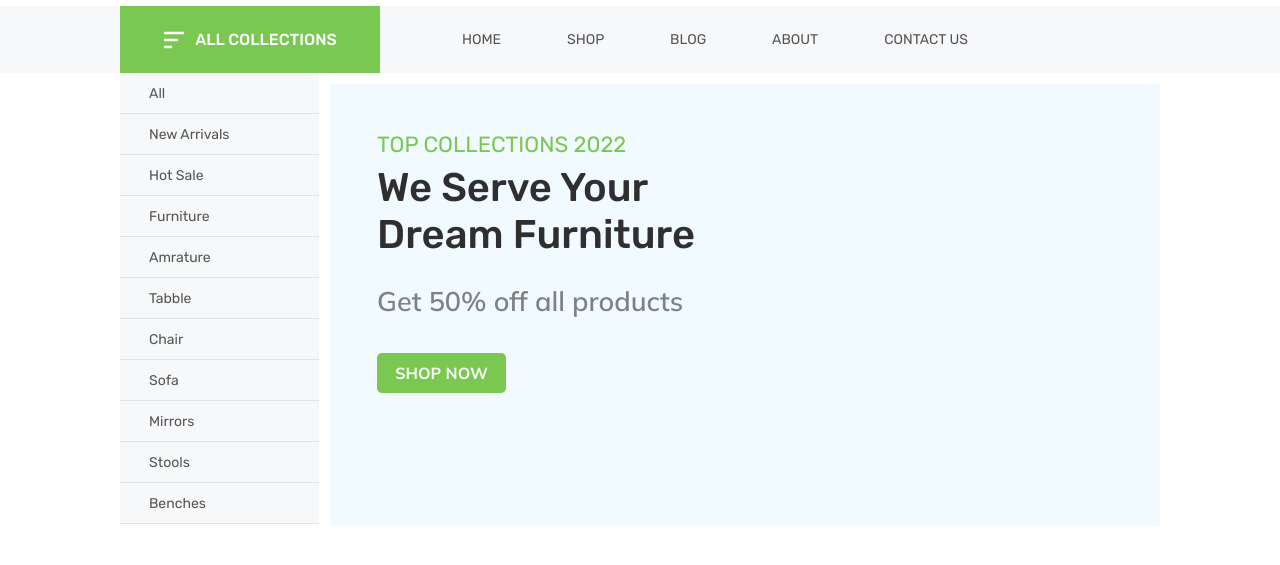
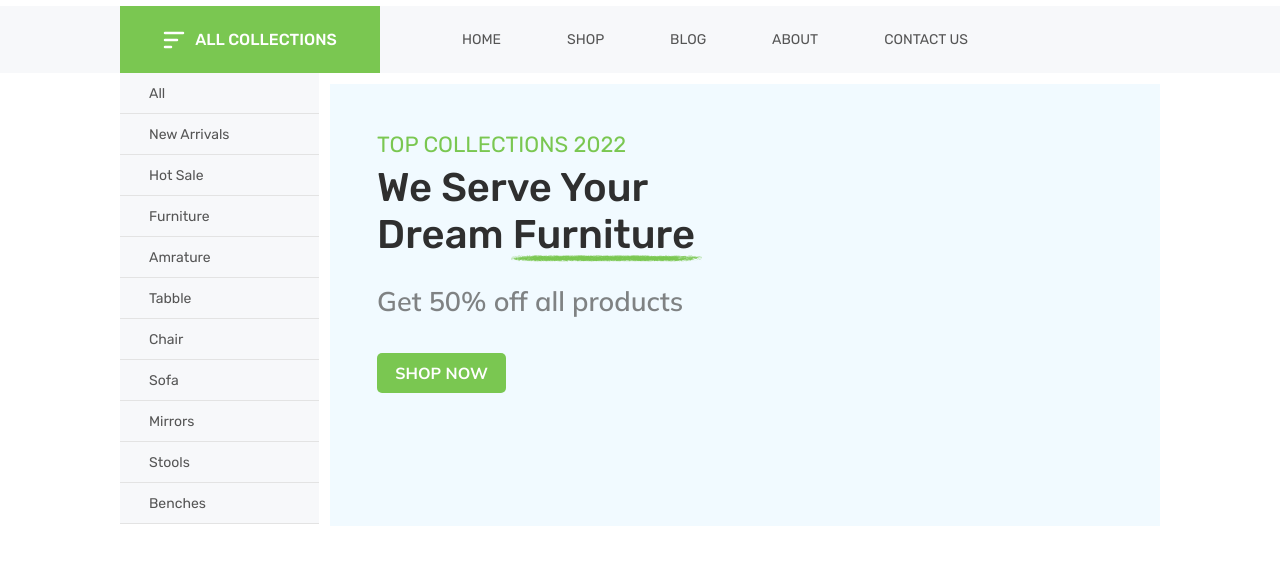
Before and after one commit to ZubalYana/Furniking, a website: page public/index.html in a window 1280 px wide. Shown: the part 137-702 px from the top of the page. Drawn offline with nearby package versions, Linux system fonts and the light colour scheme.

Commit message:
create the button hover effect, add and adjust the text emphasizer

```diff
--- a/public/index.html
+++ b/public/index.html
@@ -116,7 +116,7 @@
             <div class="banner_text">
                 <div class="secondaryTitle">top collections 2022</div>
                 <div class="title">We Serve Your <br>Dream Furniture</div>
-                <div class="emphasizer"></div>
+                <img class="emphasizer" src="./img/emphasizer.png" alt="">
                 <div class="saleText">Get 50% off all products</div>
                 <div class="shopNowBtn">shop now</div>
             </div>
--- a/public/style/style.scss
+++ b/public/style/style.scss
@@ -202,6 +202,7 @@ body{
             padding: 47px;
             font-family: Rubik;
             .banner_text{
+                position: relative;
                 .secondaryTitle{
                     text-transform: uppercase;
                     color: #7AC751;
@@ -213,7 +214,12 @@ body{
                     font-size: 40px;
                     font-weight: 500;
                     margin-top: 6px;
-
+                }
+                .emphasizer{
+                    width: 191px;
+                    position: absolute;
+                    top: 120px;
+                    left: 134px;
                 }
                 .saleText{
                     font-size: 27px;
@@ -238,6 +244,10 @@ body{
                     font-family: Mulish;
                     user-select: none;
                     margin-top: 35px;
+                    transition: 0.2s ease-in-out;
+                }
+                .shopNowBtn:hover{
+                    background-color: #6aad46;
                 }
 
             }
```
Also changed, not shown: public/img/emphasizer.png (added), public/style/style.css, 1 other file.
